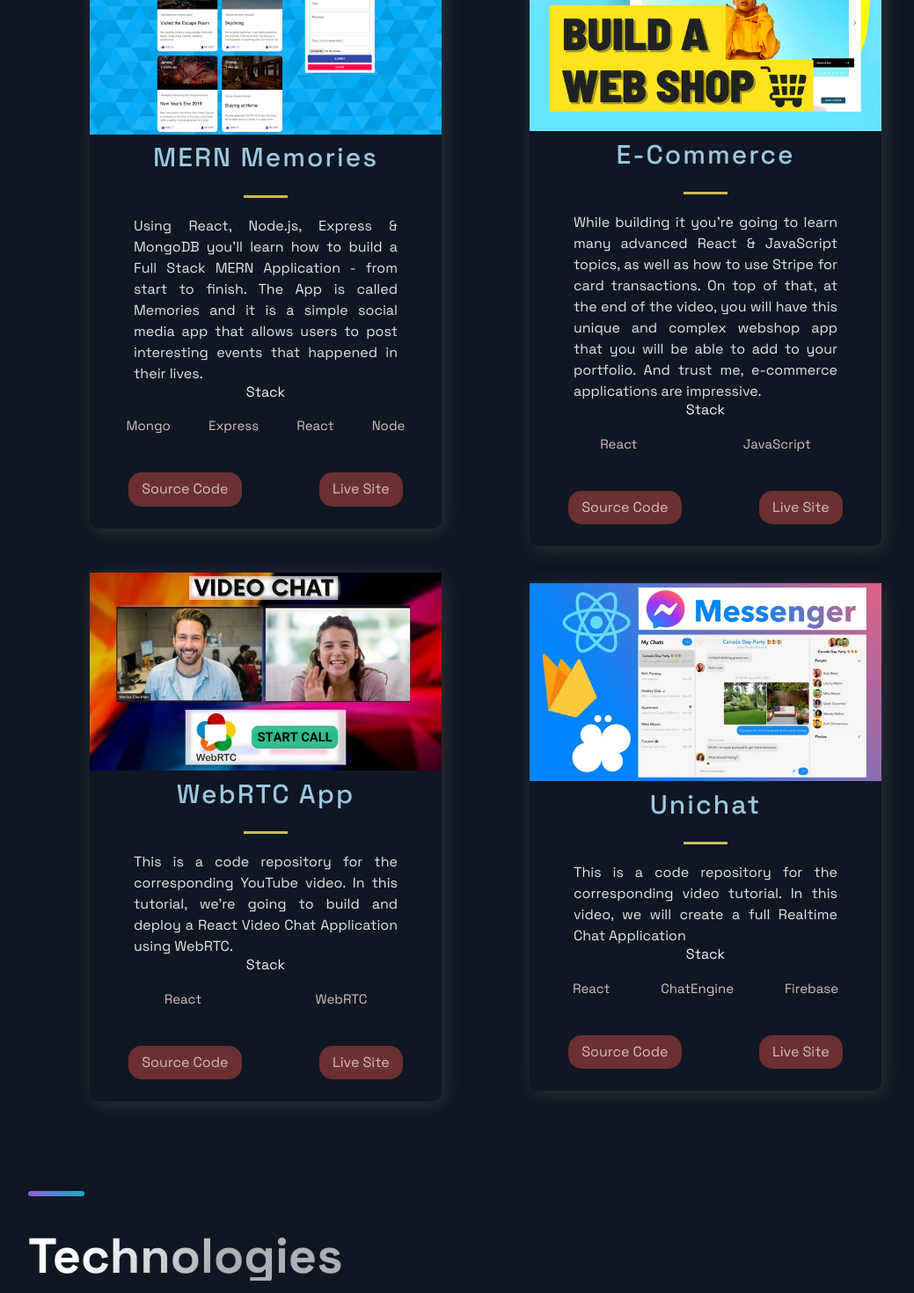
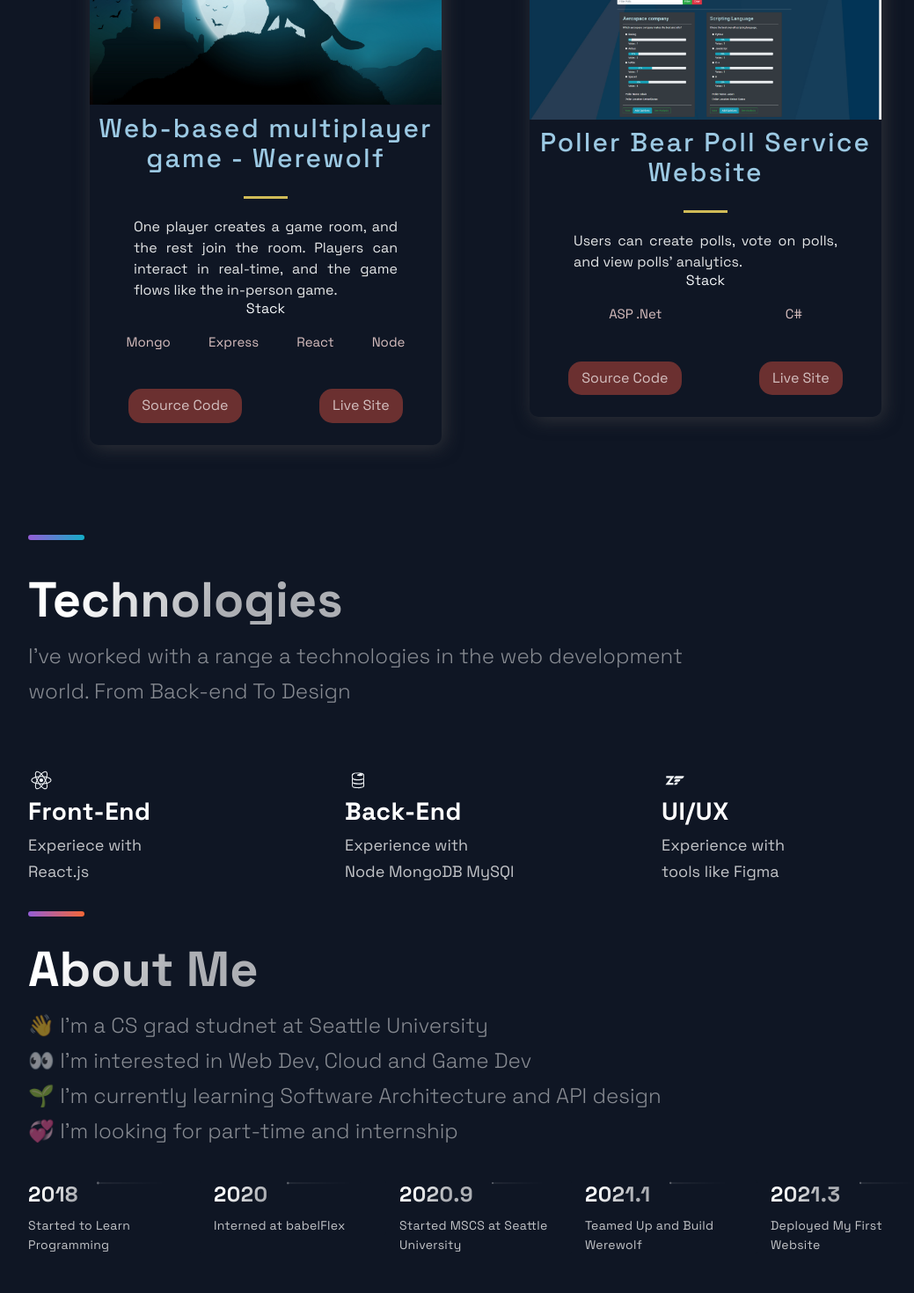
Before and after one commit to FangshengXuJason/Personal-Porforlio, a Next.js app: page / in a window 1280 px wide. Shown: the part 1000-2470 px from the top of the page at 88% size, without its empty margins (88-1127 px from the left). Built offline with nearby package versions, Linux system fonts and the light colour scheme.

Commit message:
Update constants.js

```diff
--- a/src/constants/constants.js
+++ b/src/constants/constants.js
@@ -1,46 +1,69 @@
 export const projects = [
   {
-    title: 'MERN Memories',
-    description: "Using React, Node.js, Express & MongoDB you'll learn how to build a Full Stack MERN Application - from start to finish. The App is called Memories and it is a simple social media app that allows users to post interesting events that happened in their lives.",
-      image: '/images/1.png',
-      tags: ['Mongo', 'Express', 'React', 'Node'],
-    source: 'https://google.com',
-    visit: 'https://google.com',
+    title: 'Web-based multiplayer game - Werewolf',
+    description:
+      'One player creates a game room, and the rest join the room. Players can interact in real-time, and the game flows like the in-person game.',
+    image: '/images/werewolf-front-page.PNG',
+    tags: ['Mongo', 'Express', 'React', 'Node'],
+    source: 'https://github.com/pmh-3/Werewolf', // source code
+    visit: 'https://www.werewolf.fun/', // live site
     id: 0,
   },
   {
-    title: 'E-Commerce',
-    description:"While building it you're going to learn many advanced React & JavaScript topics, as well as how to use Stripe for card transactions. On top of that, at the end of the video, you will have this unique and complex webshop app that you will be able to add to your portfolio. And trust me, e-commerce applications are impressive.",
-    image: '/images/2.png',
-    tags: ['React', 'JavaScript'],
-    source: 'https://google.com',
-    visit: 'https://google.com',
+    title: 'Poller Bear Poll Service Website',
+    description:
+      'Users can create polls, vote on polls, and view polls’ analytics. ',
+    image: '/images/pollerbear-front-page.PNG',
+    tags: ['ASP .Net', 'C#'],
+    source: 'https://github.com/EdwinKaburu/JOLT', // source code
+    visit: 'https://5110jolt.azurewebsites.net/', // live site
     id: 1,
   },
-  {
-    title: 'WebRTC App',
-    description: "This is a code repository for the corresponding YouTube video. In this tutorial, we're going to build and deploy a React Video Chat Application using WebRTC.",
-      image: '/images/3.jpg',
-      tags: ['React', 'WebRTC'],
-    source: 'https://google.com',
-    visit: 'https://google.com',
-    id: 2,
-  },
-  {
-    title: 'Unichat',
-    description: "This is a code repository for the corresponding video tutorial. In this video, we will create a full Realtime Chat Application",
-    image: '/images/4.jpg',
-    tags: ['React', 'ChatEngine', 'Firebase'],
-    source: 'https://google.com',
-    visit: 'https://google.com',
-    id: 3,
-  },
-];
+]
 
 export const TimeLineData = [
-  { year: 2017, text: 'Started my journey', },
-  { year: 2018, text: 'Worked as a freelance developer', },
-  { year: 2019, text: 'Founded JavaScript Mastery', },
-  { year: 2020, text: 'Shared my projects with the world', },
-  { year: 2021, text: 'Started my own platform', },
-];
+  { year: 2018, text: 'Started to Learn Programming' },
+  { year: 2020, text: 'Interned at babelFlex' },
+  { year: 2020.9, text: 'Started MSCS at Seattle University' },
+  { year: 2021.1, text: 'Teamed Up and Build Werewolf' },
+  { year: 2021.3, text: 'Deployed My First Website' },
+]
+
+// export const projects = [
+//   {
+//     title: 'MERN Memories',
+//     description: "Using React, Node.js, Express & MongoDB you'll learn how to build a Full Stack MERN Application - from start to finish. The App is called Memories and it is a simple social media app that allows users to post interesting events that happened in their lives.",
+//       image: '/images/1.png',
+//       tags: ['Mongo', 'Express', 'React', 'Node'],
+//     source: 'https://google.com',
+//     visit: 'https://google.com',
+//     id: 0,
+//   },
+//   {
+//     title: 'E-Commerce',
+//     description:"While building it you're going to learn many advanced React & JavaScript topics, as well as how to use Stripe for card transactions. On top of that, at the end of the video, you will have this unique and complex webshop app that you will be able to add to your portfolio. And trust me, e-commerce applications are impressive.",
+//     image: '/images/2.png',
+//     tags: ['React', 'JavaScript'],
+//     source: 'https://google.com',
+//     visit: 'https://google.com',
+//     id: 1,
+//   },
+//   {
+//     title: 'WebRTC App',
+//     description: "This is a code repository for the corresponding YouTube video. In this tutorial, we're going to build and deploy a React Video Chat Application using WebRTC.",
+//       image: '/images/3.jpg',
+//       tags: ['React', 'WebRTC'],
+//     source: 'https://google.com',
+//     visit: 'https://google.com',
+//     id: 2,
+//   },
+//   {
+//     title: 'Unichat',
+//     description: "This is a code repository for the corresponding video tutorial. In this video, we will create a full Realtime Chat Application",
+//     image: '/images/4.jpg',
+//     tags: ['React', 'ChatEngine', 'Firebase'],
+//     source: 'https://google.com',
+//     visit: 'https://google.com',
+//     id: 3,
+//   },
+// ];
```
